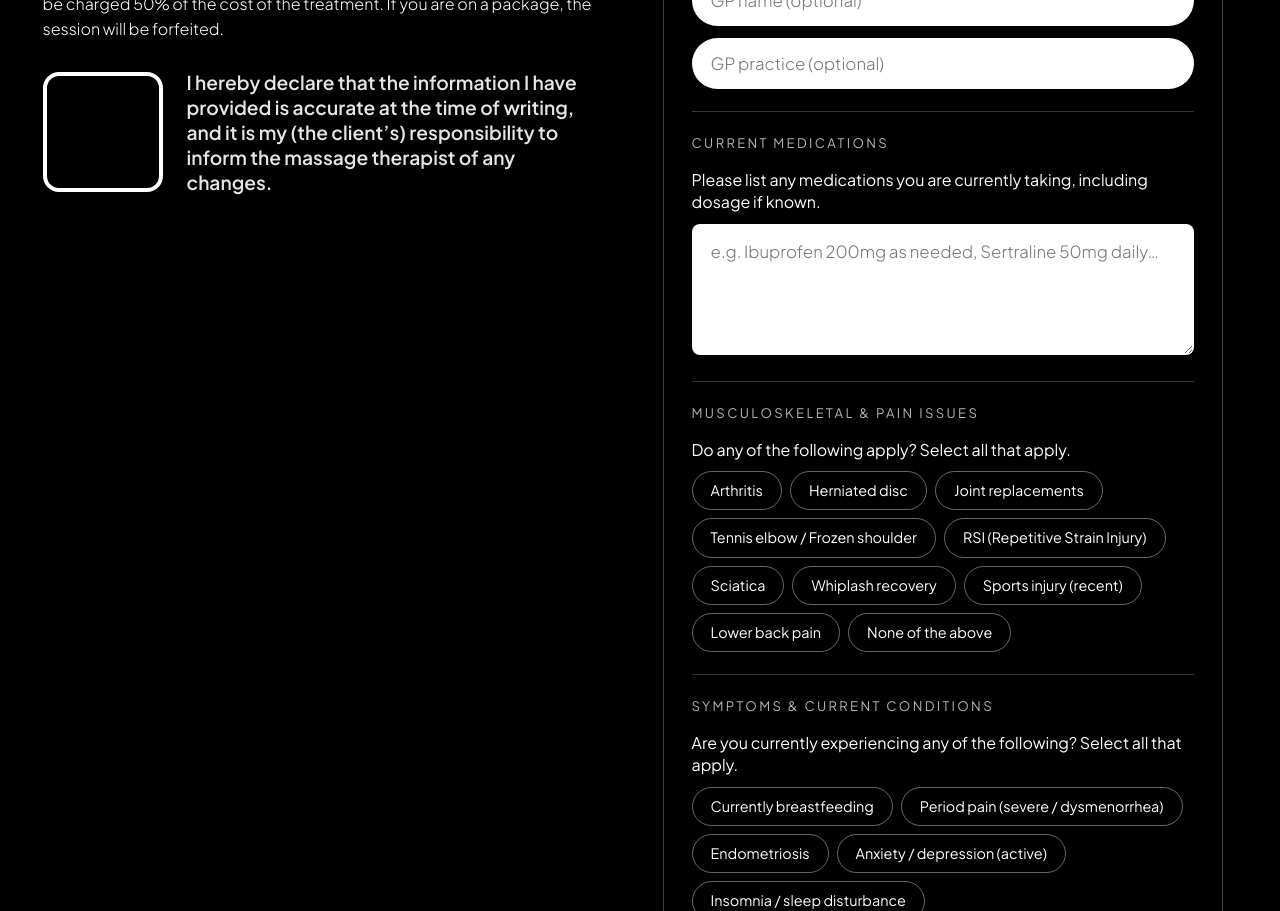
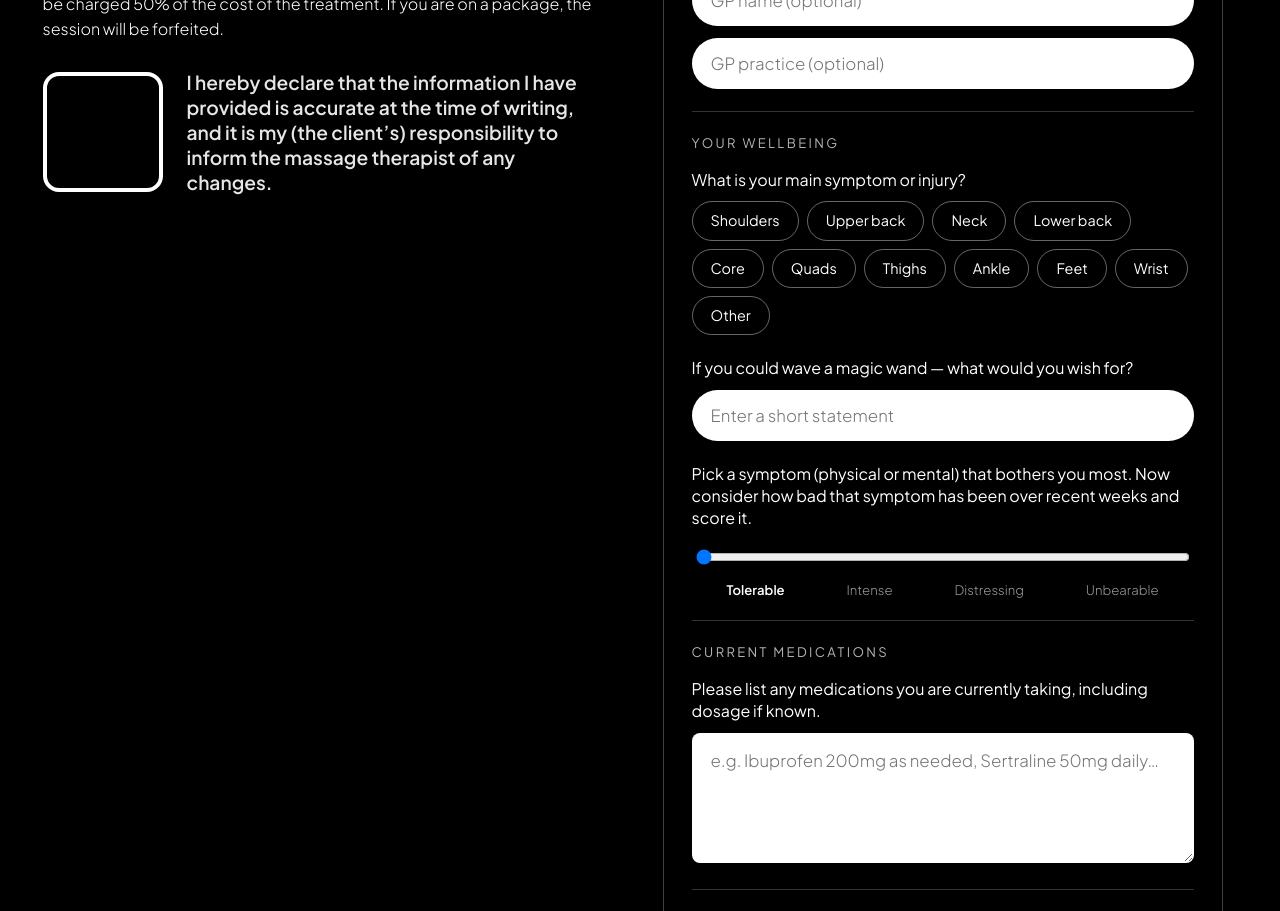
Before and after one commit to federationdesign-design/LHM, a Next.js app: page /questionnaire in a window 1280 px wide. Shown: the part 880-1791 px from the top of the page. Built offline with nearby package versions, Linux system fonts and the light colour scheme.

Commit message:
Batch 7 (item 6): questionnaire - add 3 wellbeing fields + PDF section

```diff
--- a/app/QuestionnaireForm.tsx
+++ b/app/QuestionnaireForm.tsx
@@ -79,6 +79,25 @@ const HISTORY_OPTIONS = [
 const HEAR_ABOUT_OPTIONS = ['Google', 'Website', 'Facebook', 'Instagram', 'LinkedIn', 'Word of mouth', 'Other'];
 
 const CANCER_OPTIONS = ['No', 'Yes'];
+
+// Symptom pill options — match WellbeingForm on /start-your-journey
+const PILL_OPTIONS = [
+  'Shoulders',
+  'Upper back',
+  'Neck',
+  'Lower back',
+  'Core',
+  'Quads',
+  'Thighs',
+  'Ankle',
+  'Feet',
+  'Wrist',
+  'Other',
+];
+
+const SEVERITY_LABELS = ['Tolerable', 'Intense', 'Distressing', 'Unbearable'];
+// Thumb colours — green (mild) → red (severe)
+const SEVERITY_COLOURS = ['#2cd12c', '#f5d300', '#ff8c00', '#dc2626'];
 
 // ── SIGNATURE PAD COMPONENT ───────────────────────────────────────────────────
 
@@ -305,6 +324,22 @@ export default function QuestionnaireForm({ declarationConsent, showValidation,
   const [symptoms, setSymptoms] = useState<string[]>([]);
   const [history, setHistory] = useState<string[]>([]);
 
+  // Wellbeing context — mirrors fields on WellbeingForm (/start-your-journey)
+  const [condition, setCondition] = useState<string[]>([]);
+  const [otherText, setOtherText] = useState('');
+  const [magicWand, setMagicWand] = useState('');
+  const [severity, setSeverity] = useState<string>('Tolerable');
+
+  const toggleCondition = (opt: string) => {
+    setCondition(prev =>
+      prev.includes(opt) ? prev.filter(c => c !== opt) : [...prev, opt]
+    );
+  };
+
+  // Map severity label → slider index → thumb colour
+  const severityIndex = SEVERITY_LABELS.indexOf(severity);
+  const severityThumbColour = SEVERITY_COLOURS[severityIndex];
+
   // Cancer follow-up
   const [cancer, setCancer] = useState<string | null>(null);
   const [cancerDetails, setCancerDetails] = useState('');
@@ -403,6 +438,10 @@ export default function QuestionnaireForm({ declarationConsent, showValidation,
       musculoskeletal,
       symptoms,
       history,
+      condition,
+      otherText,
+      magicWand,
+      severity,
       cancer,
       cancerDetails,
       hearAbout,
@@ -565,6 +604,82 @@ export default function QuestionnaireForm({ declarationConsent, showValidation,
         <div style={{ display: 'flex', flexDirection: 'column', gap: 12, marginBottom: 22 }}>
           <input type="text" placeholder="GP name (optional)" value={gpName} onChange={e => setGpName(e.target.value)} style={inputStyle} className="qf-input" />
           <input type="text" placeholder="GP practice (optional)" value={gpPractice} onChange={e => setGpPractice(e.target.value)} style={inputStyle} className="qf-input" />
+        </div>
+
+        <div style={dividerStyle} />
+
+        {/* ── WELLBEING CONTEXT ──────────────────────────────── */}
+        <p style={sectionLabelStyle}>Your wellbeing</p>
+        <div style={{ marginBottom: 22 }}>
+          <label style={labelStyle}>What is your main symptom or injury?</label>
+          <div style={{ display: 'flex', flexWrap: 'wrap', gap: 8 }}>
+            {PILL_OPTIONS.map(opt => {
+              const isSelected = condition.includes(opt);
+              return (
+                <button
+                  key={opt}
+                  type="button"
+                  onClick={() => toggleCondition(opt)}
+                  className="qf-pill"
+                  aria-pressed={isSelected}
+                  data-selected={isSelected}
+                >
+                  {opt}
+                </button>
+              );
+            })}
+          </div>
+          {condition.includes('Other') && (
+            <input
+              type="text"
+              placeholder="Please describe..."
+              value={otherText}
+              onChange={e => setOtherText(e.target.value)}
+              className="qf-input"
+              style={{ ...inputStyle, marginTop: 12 }}
+            />
+          )}
+        </div>
+
+        <div style={{ marginBottom: 22 }}>
+          <label style={labelStyle}>If you could wave a magic wand &mdash; what would you wish for?</label>
+          <input type="text" placeholder="Enter a short statement" value={magicWand} onChange={e => setMagicWand(e.target.value)} style={inputStyle} className="qf-input" />
+        </div>
+
+        <div style={{ marginBottom: 22 }}>
+          <label style={labelStyle} htmlFor="qf-severity">Pick a symptom (physical or mental) that bothers you most. Now consider how bad that symptom has been over recent weeks and score it.</label>
+          <div style={{ padding: '8px 4px 0' }}>
+            <input
+              id="qf-severity"
+              type="range"
+              min={0}
+              max={3}
+              step={1}
+              value={severityIndex}
+              onChange={e => setSeverity(SEVERITY_LABELS[parseInt(e.target.value, 10)])}
+              className="intake-slider"
+              style={{ width: '100%', ['--thumb-color' as string]: severityThumbColour }}
+              aria-label="Symptom severity"
+            />
+            <div style={{ display: 'flex', justifyContent: 'space-between', marginTop: 12 }}>
+              {SEVERITY_LABELS.map(opt => (
+                <span
+                  key={opt}
+                  style={{
+                    fontSize: '0.82rem',
+                    fontWeight: severity === opt ? 600 : 300,
+                    color: '#ffffff',
+                    opacity: severity === opt ? 1 : 0.6,
+                    textAlign: 'center',
+                    flex: '1 1 auto',
+                    transition: 'opacity 0.2s ease, font-weight 0.2s ease',
+                  }}
+                >
+                  {opt}
+                </span>
+              ))}
+            </div>
+          </div>
         </div>
 
         <div style={dividerStyle} />
--- a/app/api/submit-questionnaire/route.ts
+++ b/app/api/submit-questionnaire/route.ts
@@ -12,23 +12,17 @@
  * leave it blank. Bots fill all visible fields. If `website` is non-empty we
  * silently return success without doing anything.
  */
-
 import { NextRequest, NextResponse } from 'next/server';
 import { generateQuestionnairePdf, type QuestionnaireData } from '@/app/lib/generate-questionnaire-pdf';
 import { sendEmail } from '@/app/lib/send-email';
-
 // Force this route to run on Node.js runtime (not Edge) — pdf-lib needs Node APIs
 export const runtime = 'nodejs';
-
 // ── REQUEST SHAPE ─────────────────────────────────────────────────────────────
-
 type RequestBody = Partial<Omit<QuestionnaireData, 'submittedAt'>> & {
   /** Honeypot — must be empty string. Bots will fill it. */
   website?: string;
 };
-
 // ── VALIDATION ────────────────────────────────────────────────────────────────
-
 function validateRequiredFields(body: RequestBody): string | null {
   if (!body.firstName?.trim()) return 'First name is required';
   if (!body.email?.trim()) return 'Email is required';
@@ -53,9 +47,7 @@ function validateRequiredFields(body: RequestBody): string | null {
   }
   return null;
 }
-
 // ── FILENAME / SUBJECT FORMATTING ─────────────────────────────────────────────
-
 /**
  * Sanitise a name component for use in a filename.
  * Removes characters that are problematic on Windows/OneDrive: \ / : * ? " < > |
@@ -64,7 +56,6 @@ function validateRequiredFields(body: RequestBody): string | null {
 function sanitiseForFilename(s: string): string {
   return s.replace(/[\\/:*?"<>|]/g, '').replace(/\s+/g, ' ').trim();
 }
-
 /**
  * Format submission date as YYYY-MM-DD.
  */
@@ -74,7 +65,6 @@ function formatDateYMD(date: Date): string {
   const d = String(date.getDate()).padStart(2, '0');
   return `${y}-${m}-${d}`;
 }
-
 /**
  * Format submission time as HHMM (24h, no separator). Used as filename suffix
  * so Power Automate / OneDrive don't collide on duplicate same-day submissions.
@@ -84,9 +74,7 @@ function formatTimeHM(date: Date): string {
   const m = String(date.getMinutes()).padStart(2, '0');
   return `${h}${m}`;
 }
-
 // ── ROUTE HANDLER ─────────────────────────────────────────────────────────────
-
 export async function POST(request: NextRequest) {
   let body: RequestBody;
   try {
@@ -94,18 +82,15 @@ export async function POST(request: NextRequest) {
   } catch {
     return NextResponse.json({ success: false, error: 'Invalid JSON body' }, { status: 400 });
   }
-
   // Honeypot check — silently succeed if filled. Bots think they got through.
   if (body.website && body.website.trim().length > 0) {
     return NextResponse.json({ success: true });
   }
-
   // Validate required fields
   const validationError = validateRequiredFields(body);
   if (validationError) {
     return NextResponse.json({ success: false, error: validationError }, { status: 400 });
   }
-
   // Build complete data object with submission timestamp
   const submittedAt = new Date();
   const data: QuestionnaireData = {
@@ -125,6 +110,10 @@ export async function POST(request: NextRequest) {
     musculoskeletal: body.musculoskeletal!,
     symptoms: body.symptoms!,
     history: body.history!,
+    condition: body.condition || [],
+    otherText: body.otherText?.trim() || '',
+    magicWand: body.magicWand?.trim() || '',
+    severity: body.severity?.trim() || '',
     cancer: body.cancer || null,
     cancerDetails: body.cancerDetails?.trim() || '',
     hearAbout: body.hearAbout || null,
@@ -137,7 +126,6 @@ export async function POST(request: NextRequest) {
     signature: body.signature!,
     submittedAt,
   };
-
   // Generate PDF
   let pdfBuffer: Buffer;
   try {
@@ -150,7 +138,6 @@ export async function POST(request: NextRequest) {
       { status: 500 }
     );
   }
-
   // Build filename and subject for Power Automate parsing
   const dateYMD = formatDateYMD(submittedAt);
   const timeHM = formatTimeHM(submittedAt);
@@ -159,11 +146,9 @@ export async function POST(request: NextRequest) {
   // Filename: "2026-05-03 - John Smith - questionnaire 1430.pdf"
   // Time suffix avoids collisions on duplicate same-day submissions.
   const filename = `${dateYMD} - ${safeName} - questionnaire ${timeHM}.pdf`;
-
   // Subject: "[Questionnaire] John Smith - 2026-05-03"
   // Power Automate filters on "[Questionnaire]" and parses out name + date.
   const subject = `[Questionnaire] ${safeName} - ${dateYMD}`;
-
   // Email body — short plain-text summary
   const text = [
     'New questionnaire received.',
@@ -175,7 +160,6 @@ export async function POST(request: NextRequest) {
     '',
     'Full questionnaire attached as PDF.',
   ].join('\n');
-
   // Send email
   const recipient = process.env.NOTIFICATION_EMAIL_TO;
   if (!recipient) {
@@ -185,7 +169,6 @@ export async function POST(request: NextRequest) {
       { status: 500 }
     );
   }
-
   const result = await sendEmail({
     to: recipient,
     subject,
@@ -193,7 +176,6 @@ export async function POST(request: NextRequest) {
     replyTo: data.email,
     attachments: [{ filename, content: pdfBuffer }],
   });
-
   if (!result.success) {
     console.error('Email send failed:', result.error);
     return NextResponse.json(
@@ -201,6 +183,5 @@ export async function POST(request: NextRequest) {
       { status: 500 }
     );
   }
-
   return NextResponse.json({ success: true });
 }
--- a/app/lib/generate-questionnaire-pdf.ts
+++ b/app/lib/generate-questionnaire-pdf.ts
@@ -48,6 +48,14 @@ export type QuestionnaireData = {
   musculoskeletal: string[];
   symptoms: string[];
   history: string[];
+
+  // Wellbeing context — mirrors WellbeingForm on /start-your-journey.
+  // Added in v2 so the therapist sees the same intake context regardless
+  // of which form the client filled in.
+  condition?: string[];          // symptom pill selections
+  otherText?: string;            // free text shown when 'Other' is selected
+  magicWand?: string;            // 'magic wand' wish
+  severity?: string;             // one of: Tolerable | Intense | Distressing | Unbearable
 
   // Cancer
   cancer?: string | null;
@@ -394,7 +402,7 @@ class DrawCtx {
     if (!clientName) return;
 
     // Position: centred horizontally, ~78% down from top of A4.
-    // Lands below the central "Lucy Hall Massage / Massage New Patient /
+    // Lands below the central "Lucy Hall Massage / New Patient /
     // Medical Form" title block, well above the horizontal rule near the
     // bottom. Adjust Y if cover design changes.
     const fontSize = 22;
@@ -447,7 +455,7 @@ export async function generateQuestionnairePdf(data: QuestionnaireData): Promise
 
   // Page header on body pages
   ctx.drawParagraph(
-    `${data.firstName}${data.lastName ? ' ' + data.lastName : ''} — Massage New Patient Medical Form`,
+    `${data.firstName}${data.lastName ? ' ' + data.lastName : ''} — New Patient Medical Form`,
     { size: SIZE_LABEL, italic: true }
   );
 
@@ -471,6 +479,18 @@ export async function generateQuestionnairePdf(data: QuestionnaireData): Promise
   ctx.drawSectionHeading('GP details');
   ctx.drawField('GP name', data.gpName || '');
   ctx.drawField('GP practice', data.gpPractice || '');
+  ctx.drawSectionGap();
+
+  // WELLBEING CONTEXT
+  // Mirror of the fields on WellbeingForm (/start-your-journey) so the
+  // therapist gets the same intake context regardless of source form.
+  ctx.drawSectionHeading('Your wellbeing');
+  const conditionDisplay = (data.condition && data.condition.length > 0)
+    ? data.condition.join(', ') + ((data.condition.includes('Other') && data.otherText) ? ` (${data.otherText})` : '')
+    : '';
+  ctx.drawField('Main symptom or injury', conditionDisplay);
+  ctx.drawField('Magic wand wish', data.magicWand || '');
+  ctx.drawField('Symptom severity score', data.severity || '');
   ctx.drawSectionGap();
 
   // MEDICATIONS
```
